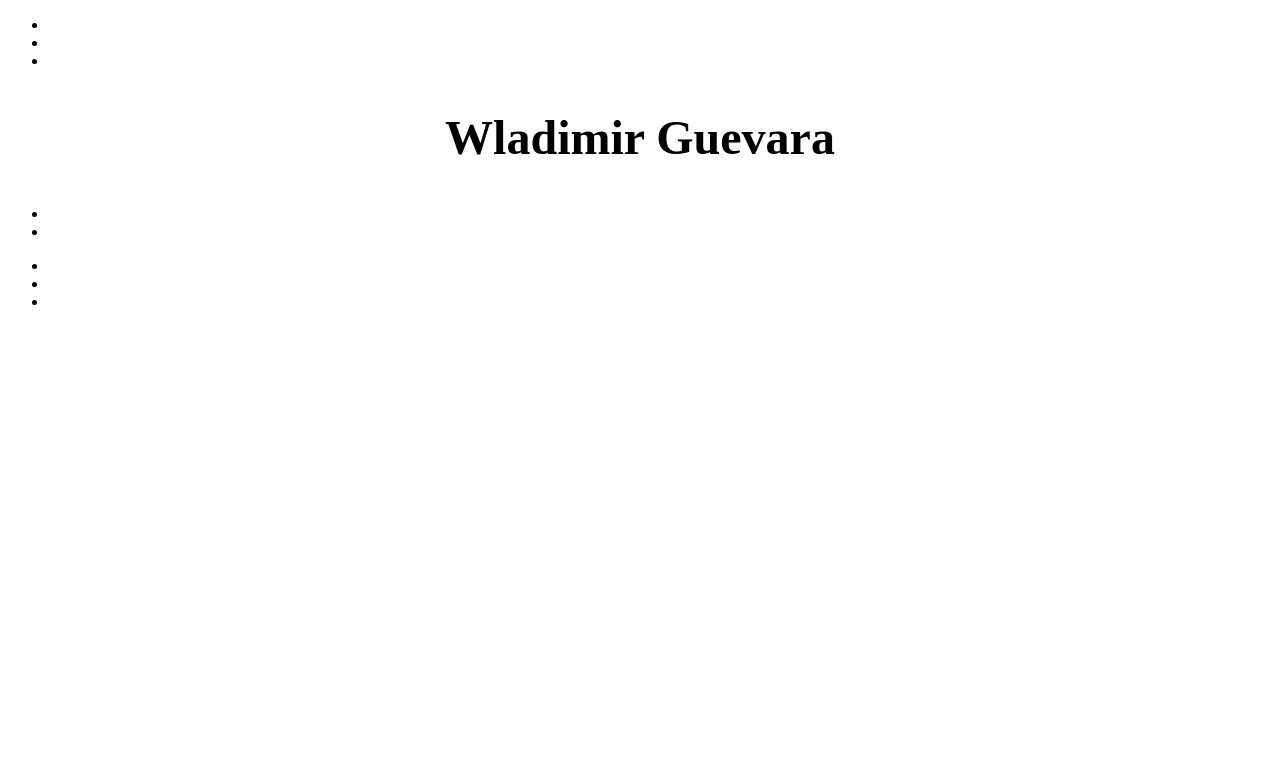
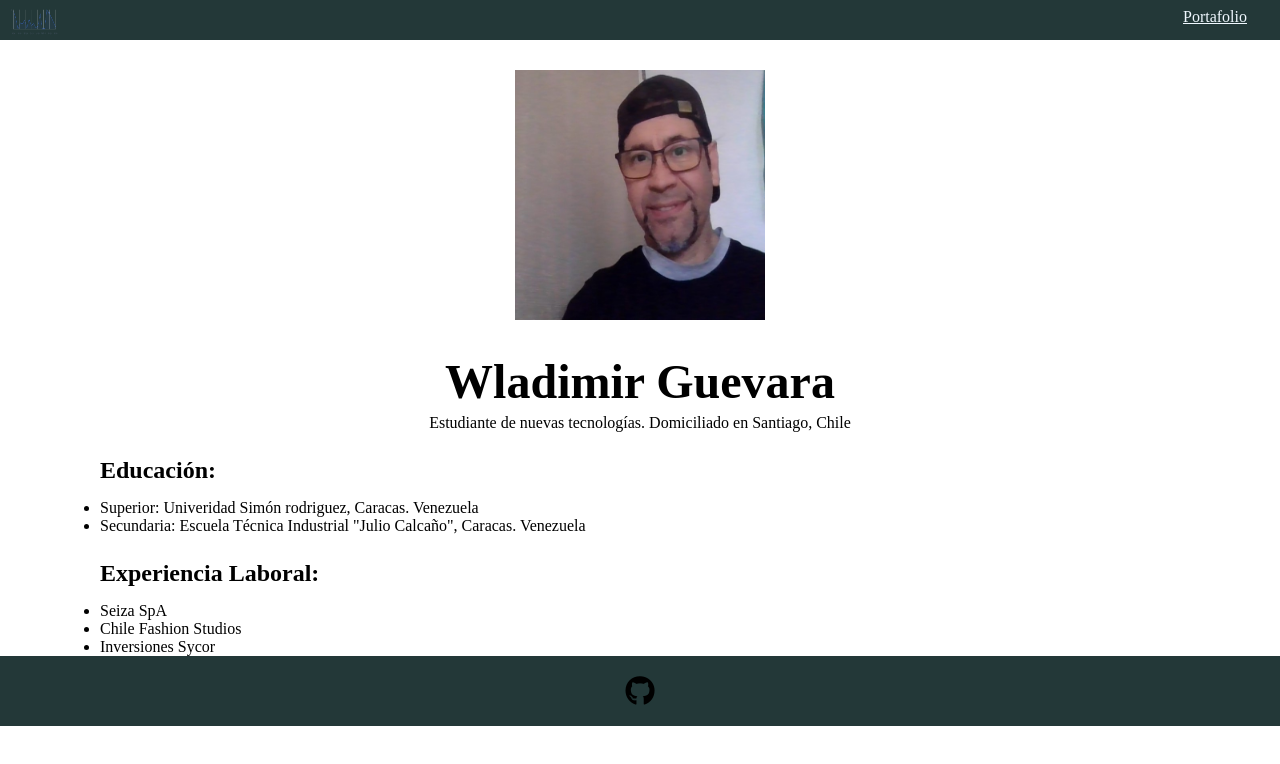
Before and after one commit to wl4dig3/cv_wla, a plain HTML site: page index.html in a window 1280 px wide. Drawn offline with Linux system fonts and the light colour scheme.

Commit message:
feat: assets, css

```diff
--- a/index.html
+++ b/index.html
@@ -3,38 +3,43 @@
 <head>
     <meta charset="UTF-8">
     <meta name="viewport" content="width=device-width, initial-scale=1.0">
+    <script src="https://kit.fontawesome.com/1d9bd3ed42.js" crossorigin="anonymous"></script>
     <link rel="stylesheet" href="style.css">
     <title>CV Wladi</title>
 </head>
 <body>
-    <main>
-        <header>
-            <nav>
-                <ul>
-                    <li></li>
-                    <li></li>
-                    <li></li>
-                </ul>
-            </nav>
-        </header>
-        <section>
+    <header>
+        <nav class="navbar">
+            <ul class="navbar-items">
+                <li><img src="./assets/img/img_cv_wl.png" alt="imagen cv" width="50" height="30"/></li>
+                <li><a href="https://master--portafolio-wggb.netlify.app/" target="_blank">Portafolio</a> </li>
+            </ul>
+        </nav>
+    </header>
+    <main class="container">
+        <section class="datos-personales">
+            <img src="./assets/img/Wlad_2023_09jpg.jpg" width="250" height="250" style="margin-top: 30px;" alt="foto autor"/>
             <h1>Wladimir Guevara</h1>
-            <p></p>
+            <p>Estudiante de nuevas tecnologías. Domiciliado en Santiago, Chile</p>
         </section>
         <section class="educacion">
+            <h2 class="seccion-titulo">Educación:</h2>
             <ul>
-                <li></li>
-                <li></li>
+                <li>Superior: Univeridad Simón rodriguez, Caracas. Venezuela</li>
+                <li>Secundaria: Escuela Técnica Industrial "Julio Calcaño", Caracas. Venezuela</li>
             </ul>
         </section>
         <section class="experiencia">
+            <h2 class="seccion-titulo">Experiencia Laboral:</h2>
             <ul>
-                <li></li>
-                <li></li>
-                <li></li>
+                <li>Seiza SpA</li>
+                <li>Chile Fashion Studios</li>
+                <li>Inversiones Sycor</li>
             </ul>
         </section>
-        <footer></footer>
     </main>
+    <footer>
+        <i class="fa-brands fa-github"></i>
+    </footer>
 </body>
 </html>
--- a/style.css
+++ b/style.css
@@ -1,8 +1,53 @@
-root{
+*{
     margin: 0;
     padding: 0;
 }
 h1 {
     font-size: 3em;
     text-align: center;
+    margin: 30px 0 5px 0;
 }
+.navbar {
+    background-color: rgb(35, 56, 56);
+    height: 40px;
+}
+.navbar-items {
+    display: flex;
+    flex-direction: row;
+    justify-content: space-between;
+    align-content: center;
+    padding: 0.5em;
+    list-style-type: none;
+
+    & li {
+        text-decoration: none;
+        margin-right: 25px;
+    }
+    & li a {
+        color: aliceblue;
+    }
+
+
+}
+.container {
+    max-width: 100%;
+    margin: 0 100px;
+}
+.datos-personales {
+    text-align: center;
+}
+.educacion {
+    margin: 25px 0;
+}
+.seccion-titulo {
+    margin-bottom: 15px;
+}
+footer {
+    background-color: rgb(35, 56, 56);
+    text-align: center;
+    padding: 20px;
+
+    & i {
+        font-size: 30px;
+    }
+}
```
Also changed, not shown: assets/img/Wlad_2023_09jpg.jpg (added), assets/img/img_cv_wl.png (added).
